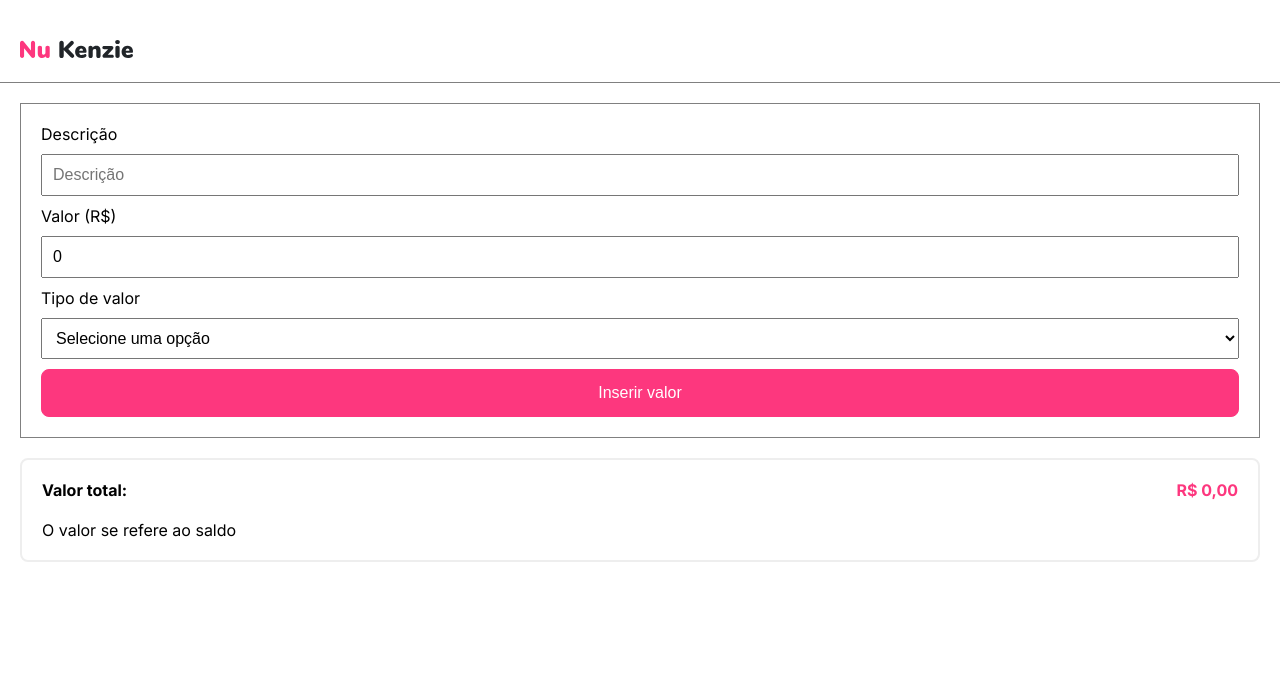
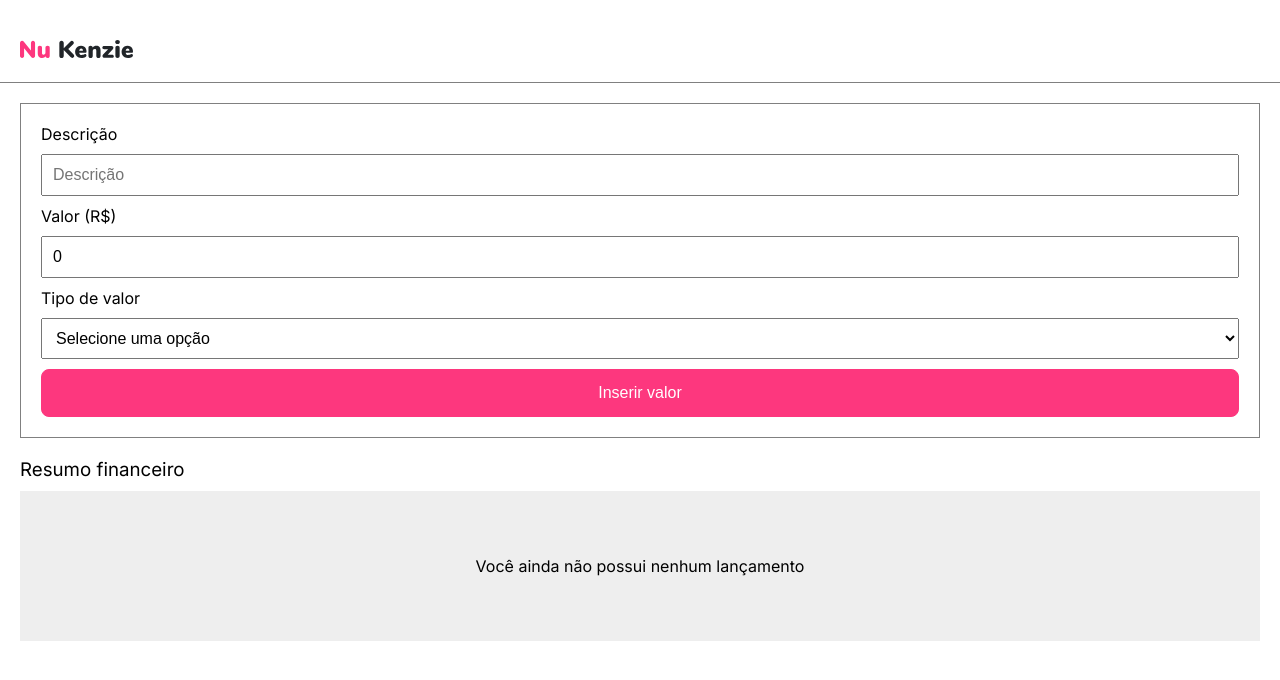
Before and after one commit to fabiodelllima/digital-wallet-frontend, a React (Vite) app: page / in a window 1280 px wide. Shown: the top 680 px of the page. Built offline with nearby package versions, Linux system fonts and the light colour scheme.

Commit message:
feat: Condição para renderizar componentes

```diff
--- a/src/pages/HomePage/index.jsx
+++ b/src/pages/HomePage/index.jsx
@@ -25,12 +25,21 @@ export const HomePage = () => {
     setCardList(newCardList);
   };
 
+  const isTotalZero = () => {
+    const total = cardList.reduce((acc, card) => acc + Number(card.value), 0);
+    return total === 0;
+  };
+
   return (
     <DefaultTemplate>
       <Form addCard={addCard} />
-      <TotalMoney cardList={cardList} />
-      <List cardList={cardList} deleteCard={deleteCard} />
-      {/* <NoTransactions /> */}
+
+      {isTotalZero() ? <NoTransactions /> : (
+        <>
+          <TotalMoney cardList={cardList} />
+          <List cardList={cardList} deleteCard={deleteCard} />
+        </>
+      )}
     </DefaultTemplate>
   );
 };
```
